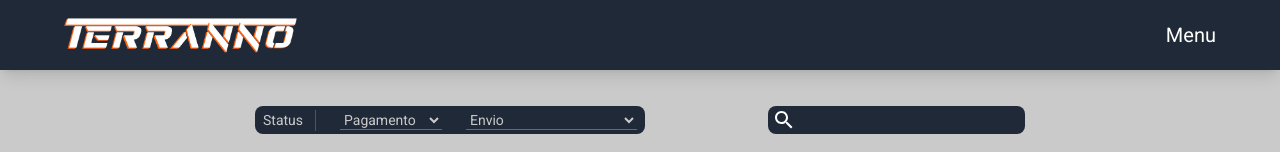
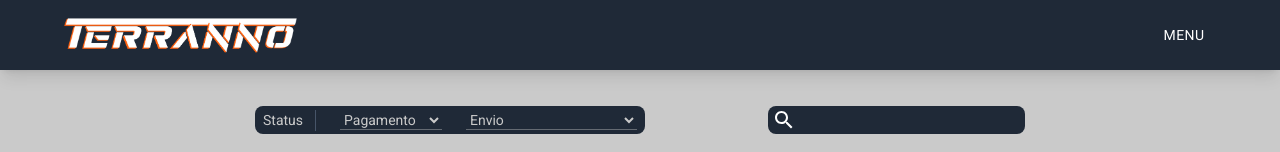
Before and after one commit to Jvsfarias/Proj_Tesla, a React (Create React App) app in the folder front-end/: page /dashboard in a window 1280 px wide. Shown: the top 152 px of the page. Built offline with nearby package versions, Linux system fonts and the light colour scheme; sample sign-in values are in the browser's storage; a web font is replaced by a local one.

Commit message:
Menu no header do dashboard

```diff
--- a/front-end/src/pages/Conta/index.tsx
+++ b/front-end/src/pages/Conta/index.tsx
@@ -1,5 +1,5 @@
 import React, { useContext, useState } from "react";
-import { Button, Pagination } from "@mui/material";
+import { Button, Menu, MenuItem, Pagination } from "@mui/material";
 import { Container } from "@mui/system";
 import { useNavigate } from "react-router-dom";
 import { AuthContext } from "../../context/auth";
@@ -13,8 +13,15 @@
     const navigate = useNavigate();
     const { logout } = useContext(AuthContext);
     const [sidebar, setSidebar] = useState(false);
+    const [anchorEl, setAnchorEl] = React.useState<null | HTMLElement>(null);
+    const open = Boolean(anchorEl);
+    const handleClick = (event: React.MouseEvent<HTMLButtonElement>) => {
+        setAnchorEl(event.currentTarget);
+    };
+    const handleClose = () => {
+        setAnchorEl(null);
+    };
 
-    const showSiderbar = () => setSidebar(!sidebar);
     const handleLogout = () => {
         logout();
     };
@@ -30,30 +37,35 @@
                             alt="description"
                             onClick={() => navigate("/")}
                         />
-                        <span
-                            onClick={showSiderbar}
-                            className="cursor-pointer max500:text-[16px] text-white"
-                        >
-                            Menu
-                        </span>
-                        <Sidebar
-                            toggleSidebar={sidebar}
-                            showSiderbar={showSiderbar}
-                            typeSidebar="dashboard"
-                        >
-                            <span
-                                className="cursor-pointer hover:bg-gray-100 p-1 rounded-md transition-colors bg-transparent"
-                                onClick={() => navigate("/dashboard/123")}
+                        <div>
+                            <Button
+                                id="basic-button"
+                                aria-controls={open ? "basic-menu" : undefined}
+                                aria-haspopup="true"
+                                aria-expanded={open ? "true" : undefined}
+                                onClick={handleClick}
                             >
-                                Conta
-                            </span>
-                            <span className="cursor-pointer hover:bg-gray-100 p-1 rounded-md transition-colors bg-transparent">
-                                Registar Usuário
-                            </span>
-                            <Button variant="contained" onClick={handleLogout}>
-                                Logout
+                                Menu
                             </Button>
-                        </Sidebar>
+                            <Menu
+                                id="basic-menu"
+                                anchorEl={anchorEl}
+                                open={open}
+                                onClose={handleClose}
+                                MenuListProps={{
+                                    "aria-labelledby": "basic-button",
+                                }}
+                            >
+                                <MenuItem
+                                    onClick={() => navigate("/dashboard/123")}
+                                >
+                                    My account
+                                </MenuItem>
+                                <MenuItem onClick={handleLogout}>
+                                    Logout
+                                </MenuItem>
+                            </Menu>
+                        </div>
                     </div>
                 </Container>
             </nav>
--- a/front-end/src/pages/Dashboard/index.tsx
+++ b/front-end/src/pages/Dashboard/index.tsx
@@ -1,5 +1,5 @@
 import React, { useContext, useState } from "react";
-import { Button, Pagination } from "@mui/material";
+import { Button, Menu, MenuItem, Pagination } from "@mui/material";
 import { Container } from "@mui/system";
 import { useNavigate } from "react-router-dom";
 import { AuthContext } from "../../context/auth";
@@ -214,13 +214,21 @@
     const navigate = useNavigate();
     const { logout } = useContext(AuthContext);
     const [sidebar, setSidebar] = useState(false);
-    const [itensPerPage, setItensPerPage] = useState(10);
+    const itensPerPage = 10;
     const [currentPage, setCurrentPage] = useState(0);
 
     const pages = Math.ceil(data.length / itensPerPage);
     const StartIndex = currentPage * itensPerPage;
     const endIndex = StartIndex + itensPerPage;
     const currentItens = data.slice(StartIndex, endIndex);
+    const [anchorEl, setAnchorEl] = React.useState<null | HTMLElement>(null);
+    const open = Boolean(anchorEl);
+    const handleClick = (event: React.MouseEvent<HTMLButtonElement>) => {
+        setAnchorEl(event.currentTarget);
+    };
+    const handleClose = () => {
+        setAnchorEl(null);
+    };
 
     const showSiderbar = () => setSidebar(!sidebar);
     const handleLogout = () => {
@@ -244,30 +252,35 @@
                             alt="description"
                             onClick={() => navigate("/")}
                         />
-                        <span
-                            onClick={showSiderbar}
-                            className="cursor-pointer max500:text-[16px] text-white"
-                        >
-                            Menu
-                        </span>
-                        <Sidebar
-                            toggleSidebar={sidebar}
-                            showSiderbar={showSiderbar}
-                            typeSidebar="dashboard"
-                        >
-                            <span
-                                className="cursor-pointer hover:bg-gray-100 p-1 rounded-md transition-colors bg-transparent"
-                                onClick={() => navigate("/dashboard/123")}
+                        <div>
+                            <Button
+                                id="basic-button"
+                                aria-controls={open ? "basic-menu" : undefined}
+                                aria-haspopup="true"
+                                aria-expanded={open ? "true" : undefined}
+                                onClick={handleClick}
                             >
-                                Conta
-                            </span>
-                            <span className="cursor-pointer hover:bg-gray-100 p-1 rounded-md transition-colors bg-transparent">
-                                Registar Usuário
-                            </span>
-                            <Button variant="contained" onClick={handleLogout}>
-                                Logout
+                                Menu
                             </Button>
-                        </Sidebar>
+                            <Menu
+                                id="basic-menu"
+                                anchorEl={anchorEl}
+                                open={open}
+                                onClose={handleClose}
+                                MenuListProps={{
+                                    "aria-labelledby": "basic-button",
+                                }}
+                            >
+                                <MenuItem
+                                    onClick={() => navigate("/dashboard/123")}
+                                >
+                                    My account
+                                </MenuItem>
+                                <MenuItem onClick={handleLogout}>
+                                    Logout
+                                </MenuItem>
+                            </Menu>
+                        </div>
                     </div>
                 </Container>
             </nav>
--- a/front-end/src/pages/Dashboard/style.css
+++ b/front-end/src/pages/Dashboard/style.css
@@ -52,6 +52,10 @@
     font-size: 16px !important;
 }
 
+#basic-button {
+    color: #fff;
+}
+
 @media screen and (max-width: 600px) {
     .rowTable span {
         font-size: 12px !important;
```
